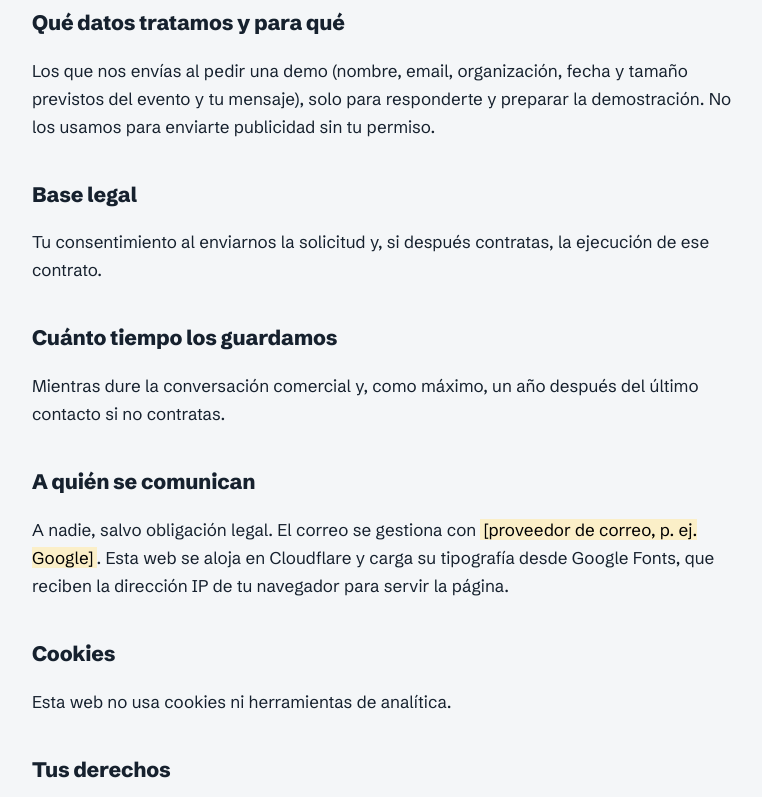
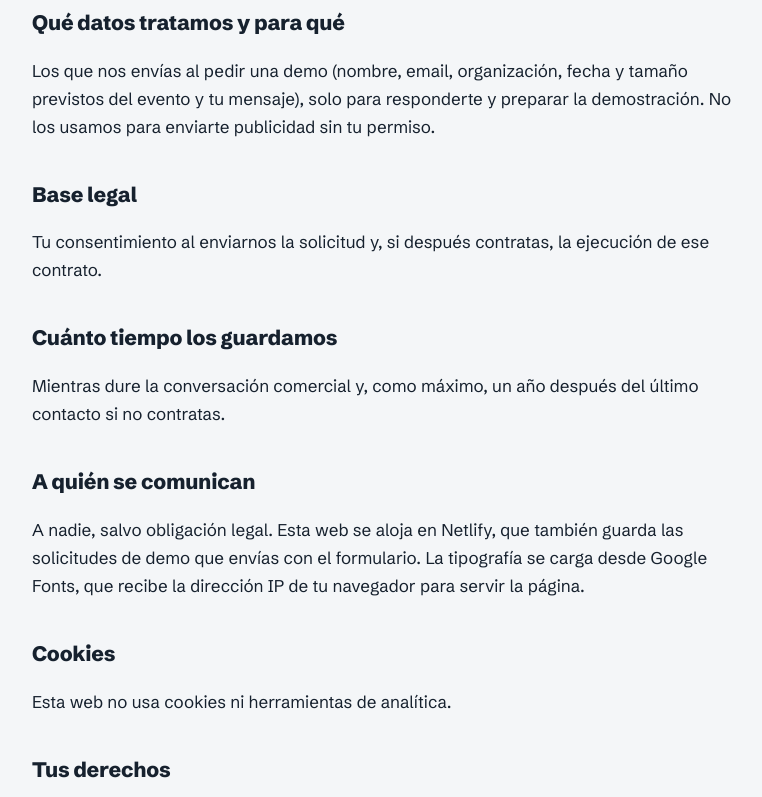
Before and after one commit to jmoralcervantes-blip/plenaria-web, a plain HTML site: page privacidad.html in a window 1280 px wide. Shown: the part 364-1161 px from the top of the page, without its empty margins (248-1010 px from the left). Drawn offline with Linux system fonts and the light colour scheme.

Commit message:
Publicación en Netlify: formulario de demo con Netlify Forms, privacidad y README actualizados
Co-Authored-By: Claude Opus 5.5 <noreply@anthropic.com>
Claude-Session: https://claude.ai/code/session_01CjQjMtgiBAsZShUkqKt27p

```diff
--- a/privacidad.html
+++ b/privacidad.html
@@ -34,7 +34,7 @@ mark{background:#FBEFC8;padding:0 3px}
 <h2>Cuánto tiempo los guardamos</h2>
 <p>Mientras dure la conversación comercial y, como máximo, un año después del último contacto si no contratas.</p>
 <h2>A quién se comunican</h2>
-<p>A nadie, salvo obligación legal. El correo se gestiona con <mark>[proveedor de correo, p. ej. Google]</mark>. Esta web se aloja en Cloudflare y carga su tipografía desde Google Fonts, que reciben la dirección IP de tu navegador para servir la página.</p>
+<p>A nadie, salvo obligación legal. Esta web se aloja en Netlify, que también guarda las solicitudes de demo que envías con el formulario. La tipografía se carga desde Google Fonts, que recibe la dirección IP de tu navegador para servir la página.</p>
 <h2>Cookies</h2>
 <p>Esta web no usa cookies ni herramientas de analítica.</p>
 <h2>Tus derechos</h2>
```
Also changed, not shown: 2 other files.
